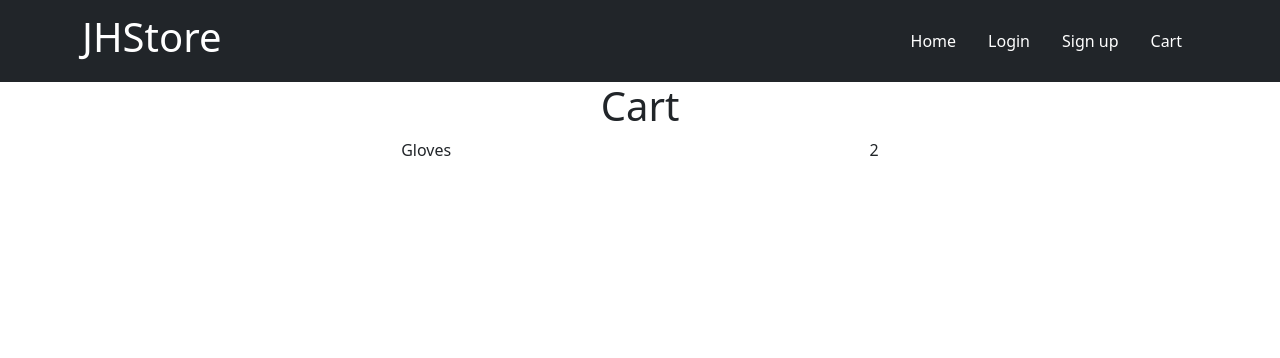
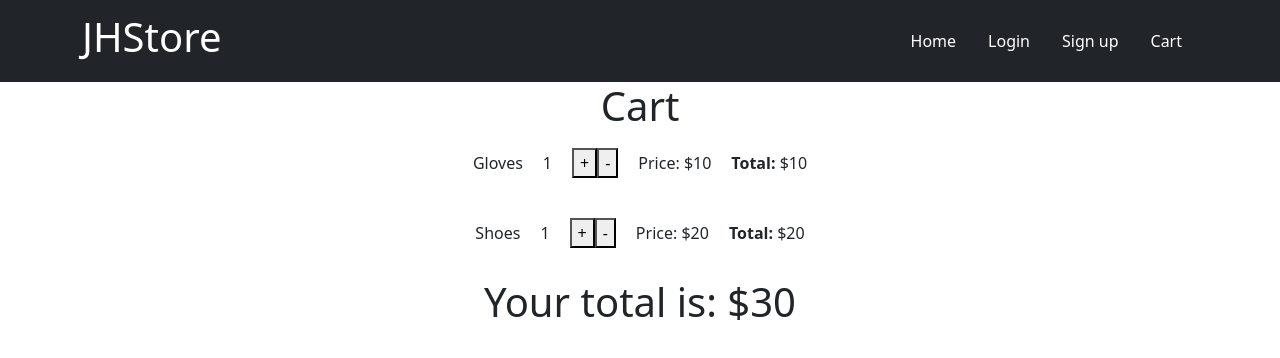
Before and after one commit to jesushzv/ecommerce, a React (Create React App) app: page /cart in a window 1280 px wide. Shown: the top 358 px of the page. Built offline with nearby package versions, Linux system fonts and the light colour scheme.

Commit message:
prices and total functionality

```diff
--- a/src/context/cartContext.js
+++ b/src/context/cartContext.js
@@ -12,11 +12,33 @@ export function useUpdateCart(){
 }
 
 export const CartProvider = ({ children }) => {
-  const [cart, setCart] = useState([{name: "Gloves", qty: 2}]);
+  const [cart, setCart] = useState([{name: "Gloves", qty: 1, price: 10},{name: "Shoes", qty: 1, price: 20}]);
+
+  const updateCartPlus = (name)=>{
+    setCart(cart.map(item => {
+      if(item.name === name){
+        item.qty++;
+      }
+      return item;
+    }));
+
+  }
+  const updateCartMinus = (name)=>{
+
+      setCart(cart.map(item => {
+        if(item.name === name){
+          if(item.qty >= 1){
+          item.qty--;
+        }
+      }
+        return item;
+      }));
+
+  }
 
   return (
     <cartContext.Provider value={cart}>
-      <updateCartContext.Provider value={setCart}>
+      <updateCartContext.Provider value={[updateCartPlus,updateCartMinus]}>
         {children}
       </updateCartContext.Provider>
     </cartContext.Provider>
--- a/src/pages/cart.js
+++ b/src/pages/cart.js
@@ -1,22 +1,50 @@
-import React from "react";
-import { useCart } from "../context/cartContext";
+import React,{useState,useEffect} from "react";
+import { useCart,useUpdateCart } from "../context/cartContext";
 import "../styles/cartStyle.css"
 
 const Cart = () => {
+
+  const [plus,minus] = useUpdateCart();
+  const [total,setTotal] = useState(0);
+
+
+ const cart = useCart();
+
+ useEffect(() => {
+  setTotal(() => {
+    let total = 0;
+    cart.map(item => {
+      total += item.price * item.qty;
+    });
+    return total;
+  })
+ },[cart]);
+
   return (
     <div className="cart-container d-flex flex-column justify-content-center">
       <h1>Cart</h1>
 
       {useCart().map((item) => {
         return (
-          <>
-            <div className="d-flex justify-content-around align-items-center">
+            <div className="d-flex justify-content-center align-items-center product">
               <p>{item.name}</p>
               <p>{item.qty}</p>
+
+              <div className="buttons">
+                <button onClick={()=>plus(item.name)}>+</button>
+                <button onClick={()=>minus(item.name)}>-</button>
+              </div>
+
+              <p> Price: ${item.price} </p>
+
+              <p> <strong> Total: </strong> ${item.qty * item.price}</p>
+
             </div>
-          </>
         );
       })}
+
+      <h1>Your total is: ${total}</h1>
+
     </div>
   );
 };
--- a/src/styles/cartStyle.css
+++ b/src/styles/cartStyle.css
@@ -1,4 +1,8 @@
 .cart-container{
-    margin-left: 15%;
-    margin-right: 15%;
+    margin-left: 25%;
+    margin-right: 25%;
 }
+
+.product > *{
+    margin: 10px;
+}
```
